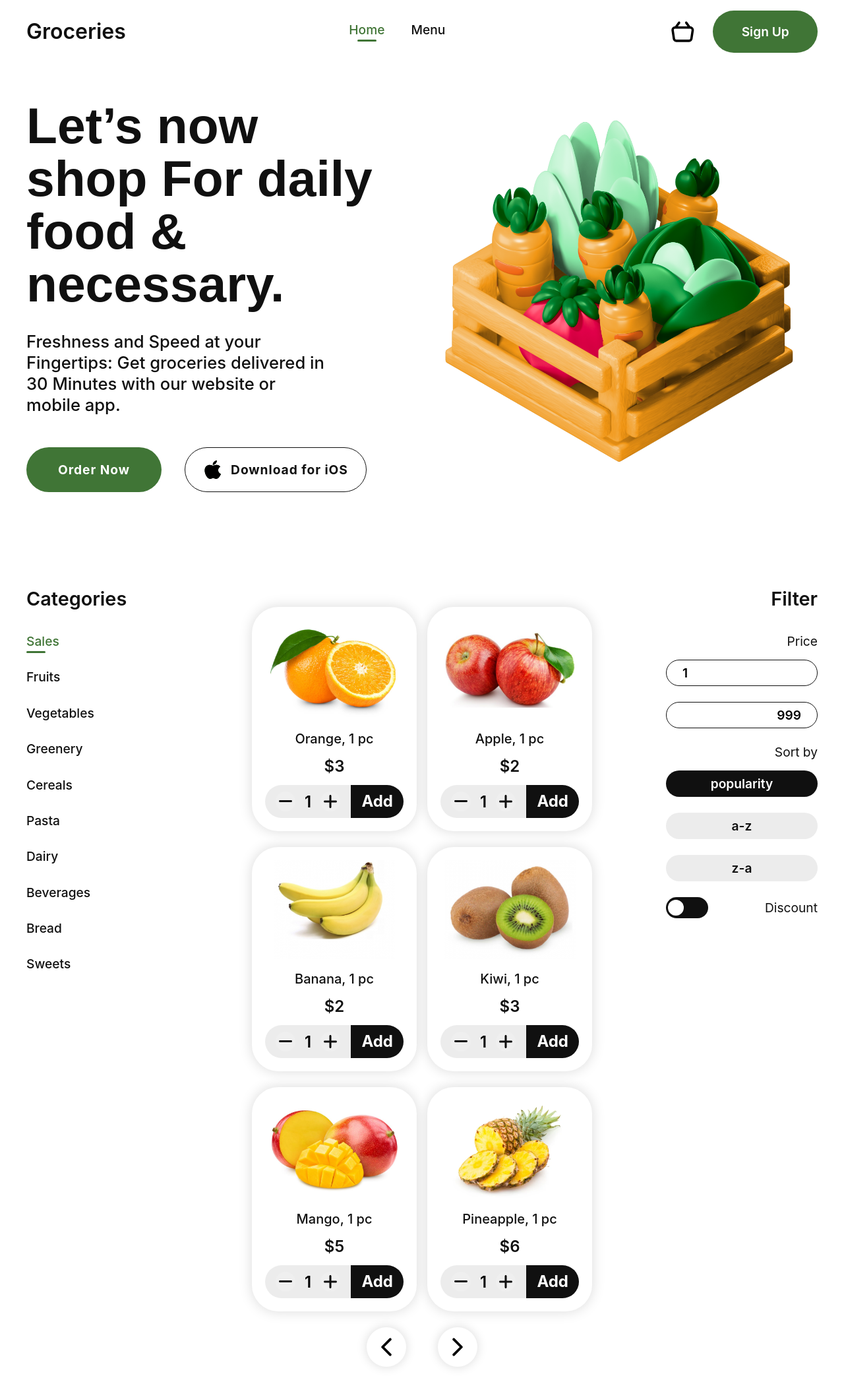
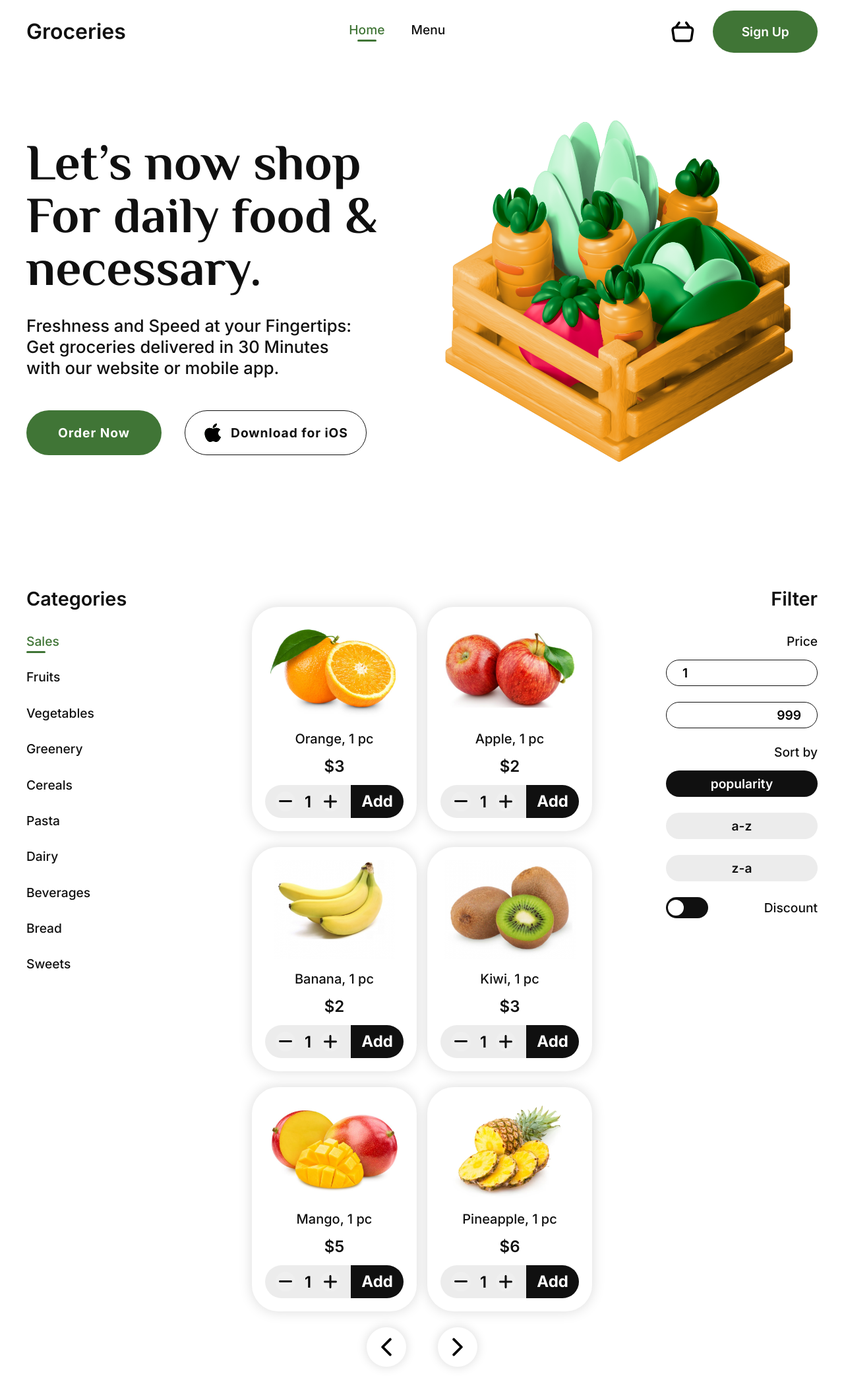
Before and after one commit to witalihirsch/websites, a PHP site: page / in a window 1280 px wide. Shown: the whole page at 66% size. Run offline with PHP 8.4, Linux system fonts and the light colour scheme; some libraries are stand-ins or nearby versions.

Commit message:
fixed font

```diff
--- a/groceries/css/style.css
+++ b/groceries/css/style.css
@@ -33,7 +33,6 @@ body {
     width: 100%;
     font-size: 100%;
     line-height: 1;
-    font-size: 16px;
     -ms-text-size-adjust: 100%;
     -moz-text-size-adjust: 100%;
     -webkit-text-size-adjust: 100%;
@@ -98,8 +97,6 @@ h6 {
 }
 
 /*---------------------------------------------------------------------*/
-
-@import url('https://fonts.googleapis.com/css2?family=Inter:wght@500;600;700&family=Philosopher:wght@700&display=swap');
 
 img,
 a,
@@ -357,7 +354,7 @@ body {
 }
 
 .landing__subtitle {
-    max-width: calc(290px + (580 - 290) * ((100vw - 320px) / (1920 - 320)));
+    max-width: calc(310px + (620 - 310) * ((100vw - 320px) / (1920 - 320)));
     margin: 0 0 var(--size60) 0;
 
     font-size: var(--size32);
--- a/groceries/index.html
+++ b/groceries/index.html
@@ -12,6 +12,9 @@
     <link rel="shortcut icon" type="image/svg" href="img/icon/favicon.svg">
     <link rel="stylesheet" type="text/css" href="css/style.css" />
     <link rel="stylesheet" href="https://cdn.jsdelivr.net/npm/swiper@9/swiper-bundle.min.css" />
+    <link rel="preconnect" href="https://fonts.googleapis.com">
+    <link rel="preconnect" href="https://fonts.gstatic.com" crossorigin>
+    <link href="https://fonts.googleapis.com/css2?family=Inter:wght@500;600;700&family=Philosopher:wght@700&display=swap" rel="stylesheet">
     <title>Groceries</title>
 </head>
 
@@ -1255,7 +1258,7 @@
                             <div class="filter__item">
                                 <button class="item__btn item__btn-active">popularity</button>
                                 <button class="item__btn">a-z</button>
-                                <button class="item__btn"s>z-a</button>
+                                <button class="item__btn" s>z-a</button>
                             </div>
                             <div class="filter__discount">
                                 <h3>Discount</h3>
```
